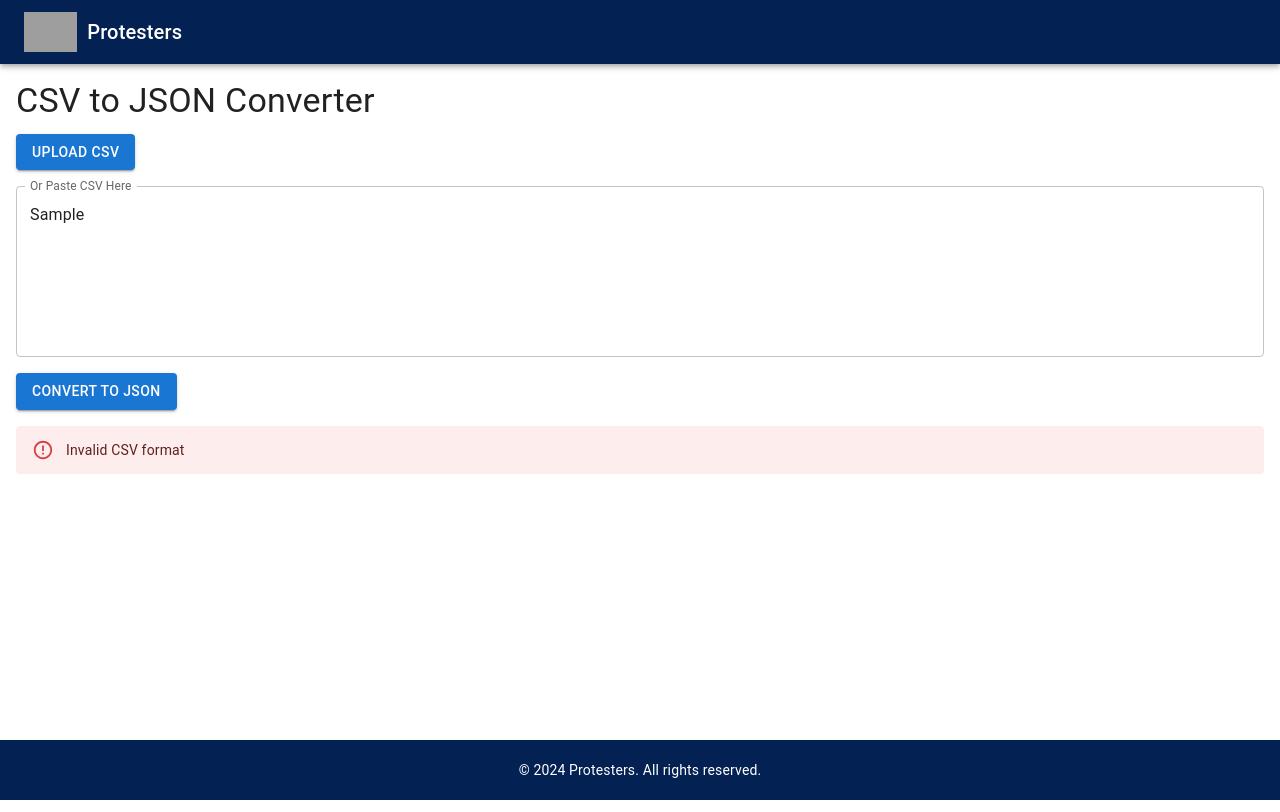
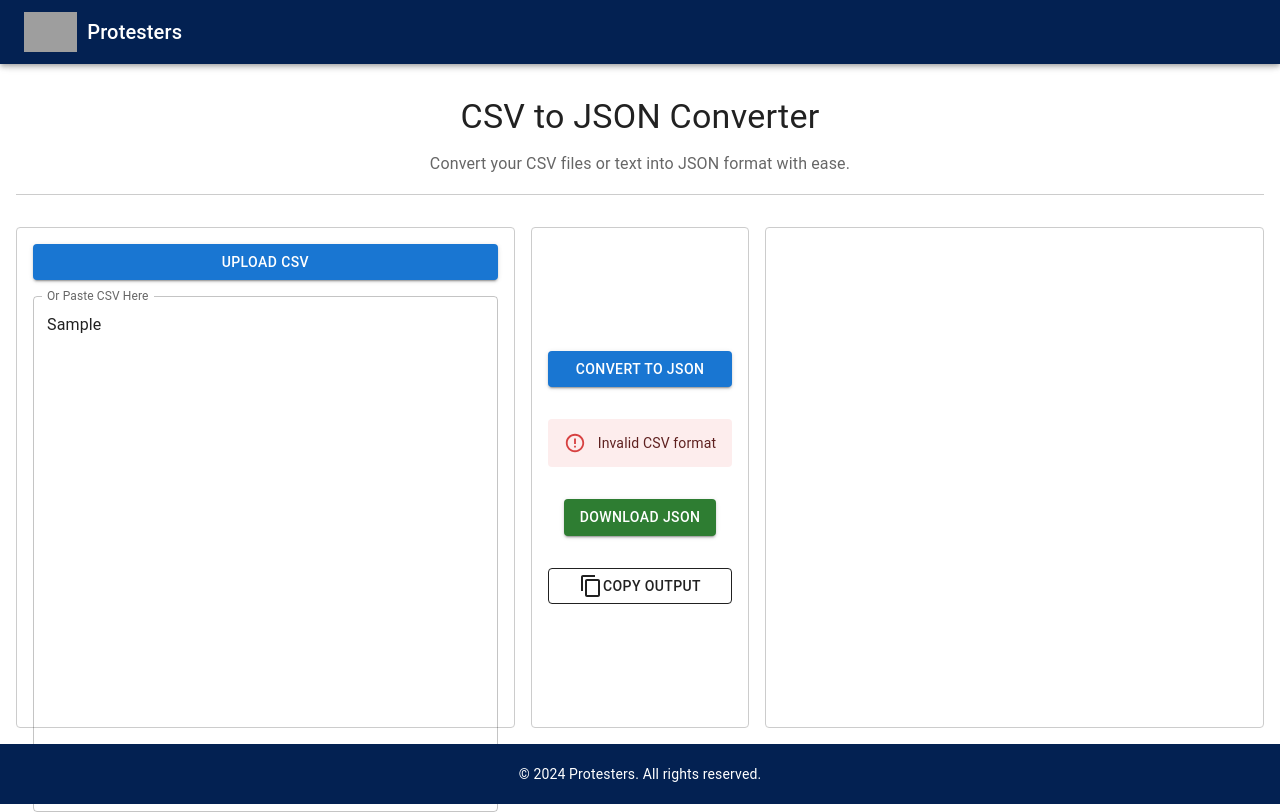
Before and after one commit to Mohit-Chaudhari/protesters, a React (Create React App) app: page /csv-to-json in a window 1280 px wide. Both pictures are taken after typing "Sample" into the empty fields and a click on the button "CONVERT TO JSON". Built offline with nearby package versions, Linux system fonts and the light colour scheme; grey boxes are pictures that could not be loaded.

Commit message:
Updated CsvToJsonConverter.jsx layout

```diff
--- a/src/components/JsonTools/CsvToJsonConverter.jsx
+++ b/src/components/JsonTools/CsvToJsonConverter.jsx
@@ -1,11 +1,14 @@
 import React, { useState } from 'react';
-import { Button, TextField, Box, Typography, Alert } from '@mui/material';
+import { Box, TextField, Button, Typography, Paper, Alert } from '@mui/material';
+import ContentCopyIcon from '@mui/icons-material/ContentCopy';
+import CheckIcon from '@mui/icons-material/Check';
 import Papa from 'papaparse'; // Library to parse CSV
 
 const CsvToJsonConverter = () => {
   const [csvInput, setCsvInput] = useState('');
   const [jsonOutput, setJsonOutput] = useState(null);
   const [errorMessage, setErrorMessage] = useState('');
+  const [copied, setCopied] = useState(false);
 
   // Function to handle CSV file input
   const handleFileUpload = (event) => {
@@ -54,76 +57,153 @@ const CsvToJsonConverter = () => {
     URL.revokeObjectURL(url);
   };
 
+  // Handle copy to clipboard
+  const handleCopyToClipboard = () => {
+    navigator.clipboard.writeText(JSON.stringify(jsonOutput, null, 2)).then(() => {
+      setCopied(true);
+      setTimeout(() => setCopied(false), 1000); // Revert to copy icon after 1 second
+    });
+  };
+
   return (
-    <Box sx={{ padding: 2 }}>
+    <Box sx={{ padding: 2, height: '85vh', display: 'flex', flexDirection: 'column', gap: 2 }}>
+      {/* Header */}
+      <Box
+        sx={{
+          textAlign: 'center',
+          padding: 2,
+          borderBottom: '1px solid #ccc',
+          marginBottom: 2,
+        }}
+      >
         <Typography variant="h4" gutterBottom>
           CSV to JSON Converter
         </Typography>
+        <Typography variant="subtitle1" color="textSecondary">
+          Convert your CSV files or text into JSON format with ease.
+        </Typography>
+      </Box>
 
-      <Button
-        variant="contained"
-        component="label"
-        sx={{ marginBottom: 2 }}
+      {/* Main Content */}
+      <Box sx={{ flex: 1, display: 'flex', flexDirection: 'row', gap: 2, minHeight: '50vh' }}>
+        {/* Left Column for Input */}
+        <Box
+          sx={{
+            flex: 1,
+            padding: 2,
+            border: '1px solid #ccc',
+            borderRadius: '4px',
+            display: 'flex',
+            flexDirection: 'column',
+            gap: 2,
+          }}
         >
+          <Button variant="contained" component="label">
             Upload CSV
-        <input
-          type="file"
-          hidden
-          accept=".csv"
-          onChange={handleFileUpload}
-        />
+            <input type="file" hidden accept=".csv" onChange={handleFileUpload} />
           </Button>
 
           <TextField
             fullWidth
             multiline
-        rows={6}
+            rows={21}
             label="Or Paste CSV Here"
             variant="outlined"
             value={csvInput}
             onChange={(e) => setCsvInput(e.target.value)}
             sx={{ marginBottom: 2 }}
           />
+        </Box>
 
+        {/* Middle Column for Buttons */}
+        <Box
+          sx={{
+            display: 'flex',
+            flexDirection: 'column',
+            justifyContent: 'center',
+            alignItems: 'center',
+            gap: 2,
+            padding: 2,
+            border: '1px solid #ccc',
+            borderRadius: '4px',
+          }}
+        >
           <Button
             variant="contained"
             color="primary"
             onClick={handleConvertCsvToJson}
-        sx={{ marginBottom: 2 }}
+            fullWidth
           >
             Convert to JSON
           </Button>
 
           {errorMessage && (
-        <Alert severity="error" sx={{ marginBottom: 2 }}>
+            <Alert severity="error" sx={{ marginTop: 2 }}>
               {errorMessage}
             </Alert>
           )}
 
-      {jsonOutput && (
-        <Box>
-          <Typography variant="h6" gutterBottom>
-            JSON Output:
-          </Typography>
-          <TextField
-            fullWidth
-            multiline
-            rows={6}
-            value={JSON.stringify(jsonOutput, null, 2)}
-            variant="outlined"
-            readOnly
-            sx={{ marginBottom: 2 }}
-          />
           <Button
             variant="contained"
             color="success"
             onClick={downloadJson}
-            sx={{ marginBottom: 2 }}
+            sx={{ marginTop: 2 }}
           >
             Download JSON
           </Button>
+
+          <Button
+            variant="outlined"
+            color="default"
+            onClick={handleCopyToClipboard}
+            sx={{ marginTop: 2 }}
+            fullWidth
+          >
+            {copied ? <CheckIcon /> : <ContentCopyIcon />} Copy Output
+          </Button>
         </Box>
+
+        {/* Right Column for Output */}
+        <Box
+          sx={{
+            flex: 1,
+            padding: 2,
+            border: '1px solid #ccc',
+            borderRadius: '4px',
+            display: 'flex',
+            flexDirection: 'column',
+            gap: 2,
+          }}
+        >
+          {jsonOutput && (
+            <>
+              <Typography variant="h6">Output JSON</Typography>
+              <Paper
+                elevation={3}
+                sx={{
+                  padding: 2,
+                  backgroundColor: '#f5f5f5',
+                  flex: 1,
+                  overflowY: 'auto',
+                  borderRadius: 2,
+                }}
+              >
+                <Typography
+                  variant="body2"
+                  component="pre"
+                  sx={{
+                    whiteSpace: 'pre-wrap',
+                    wordWrap: 'break-word',
+                    fontFamily: 'monospace',
+                  }}
+                >
+                  {JSON.stringify(jsonOutput, null, 2)}
+                </Typography>
+              </Paper>
+            </>
           )}
+        </Box>
+      </Box>
     </Box>
   );
 };
```
Lines whose indentation alone changed are shown as unchanged.
